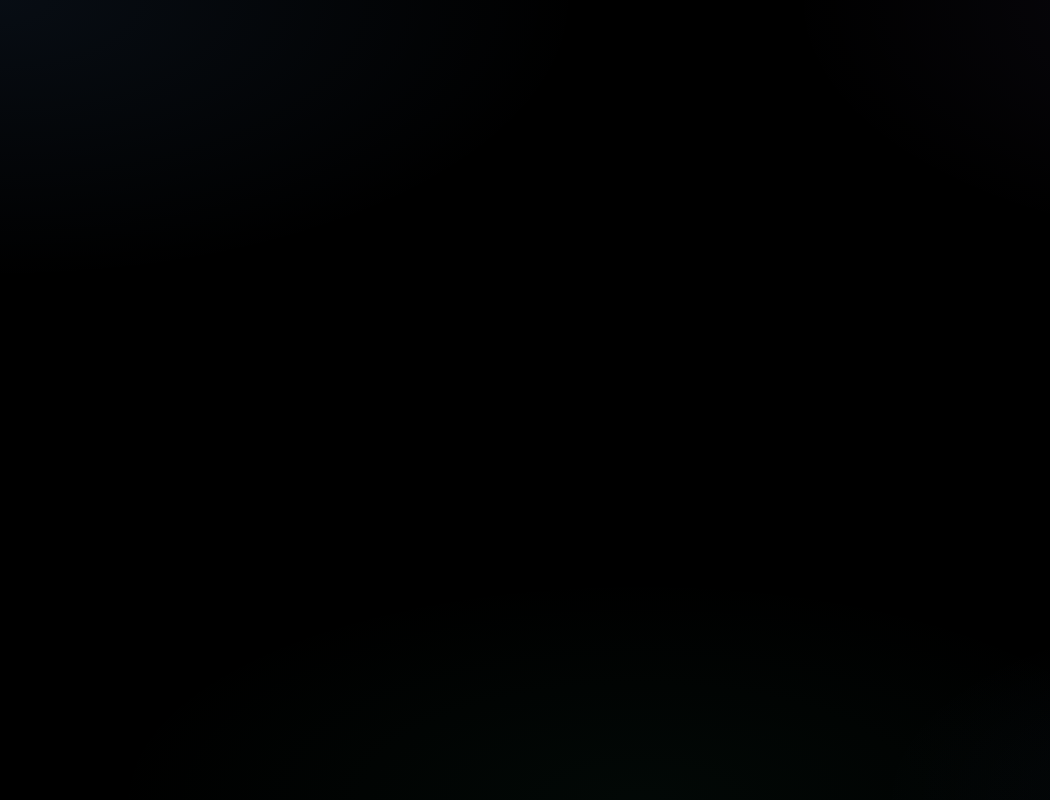
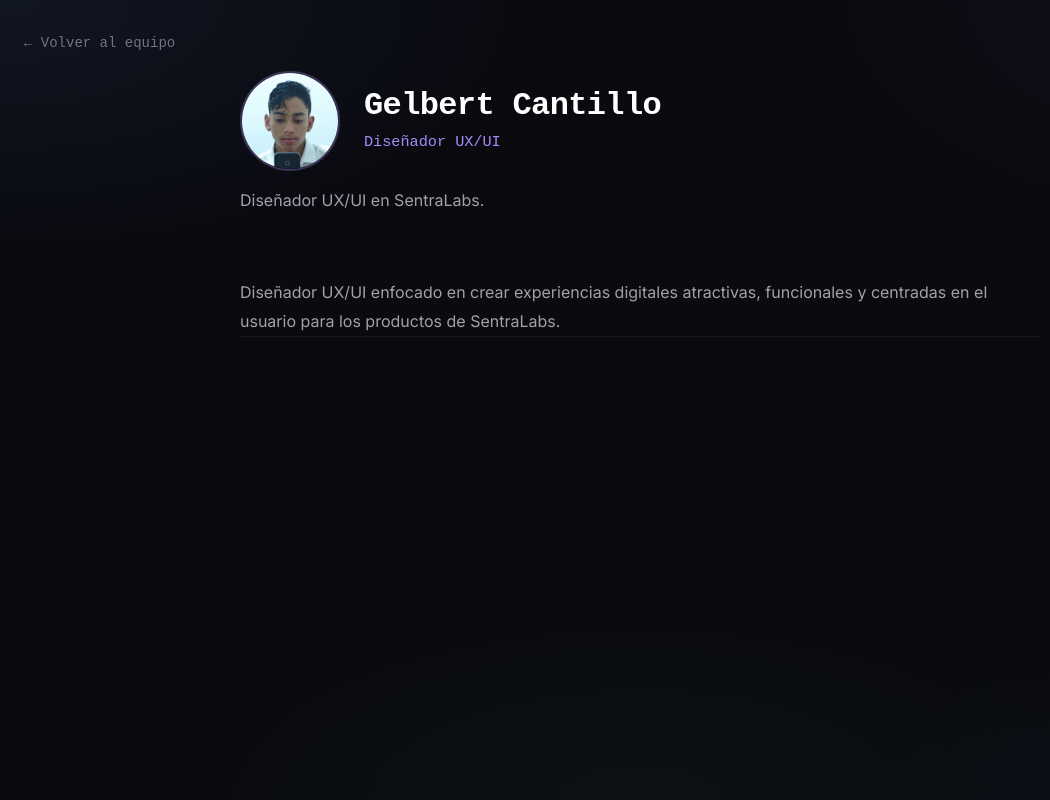
Before and after one commit to Manuuell/SentraLabs, a Next.js app: page /team/gelbert-cantillo in a window 1280 px wide. Before the commit this address had no page. Shown: the whole page, without its empty margins (0-1050 px from the left). Built offline with nearby package versions, Linux system fonts and the light colour scheme.

Commit message:
Agrega a Gelbert Cantillo como Disenador UX/UI

```diff
--- a/app/team/data.ts
+++ b/app/team/data.ts
@@ -237,6 +237,18 @@ export const teamMembers: TeamMember[] = [
             },
         ],
     },
+    {
+        slug: "gelbert-cantillo",
+        name: "Gelbert Cantillo",
+        role: "Diseñador UX/UI",
+        image: "/images/team/miembro5.jpg",
+        oneLiner: "Diseñador UX/UI en SentraLabs.",
+        bio: "Diseñador UX/UI enfocado en crear experiencias digitales atractivas, funcionales y centradas en el usuario para los productos de SentraLabs.",
+        socials: {},
+        highlights: [],
+        projects: [],
+        skills: [],
+    },
 ];
 
 export function getTeamMember(slug: string): TeamMember | undefined {
```
Also changed, not shown: app/page.tsx (+8 -0 lines), public/images/team/miembro5.jpg (added).
